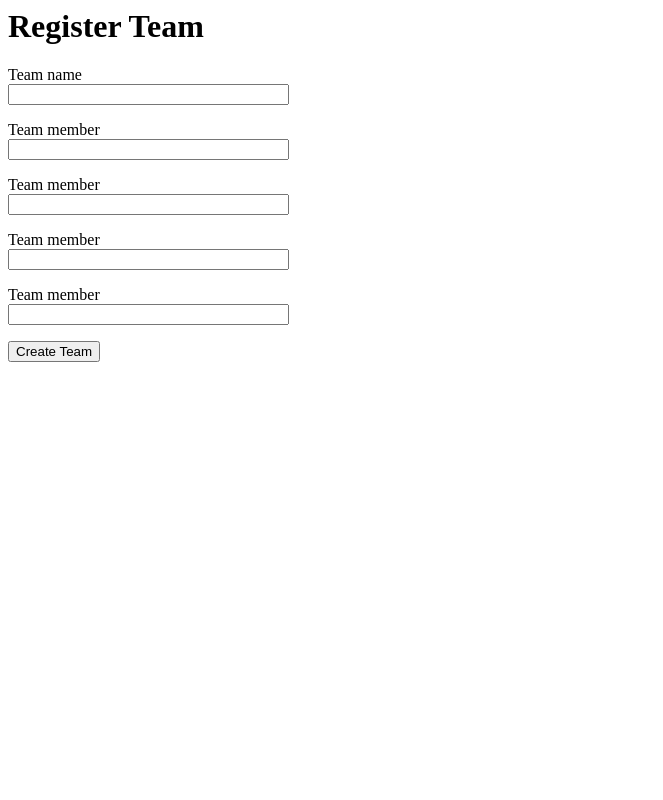
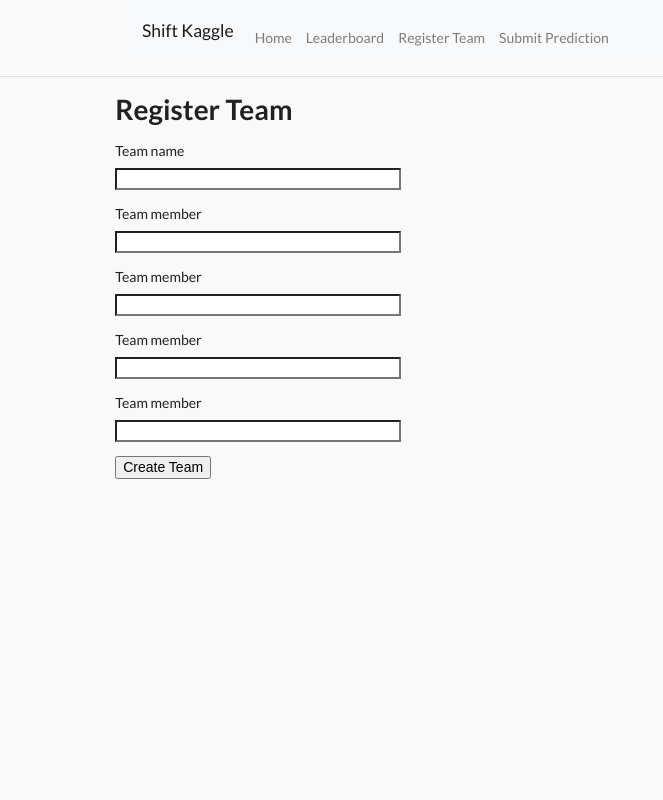
Before and after one commit to tduvernois/kaggle_leaderboard, a Flask app: page /register_team in a window 1280 px wide. Shown: the whole page, without its empty margins (0-663 px from the left). Run offline with Flask 2, Linux system fonts and the light colour scheme; parts of the project's set-up code (start-up, migrations or seed data) failed here and were passed over; some libraries are stand-ins or nearby versions.

Commit message:
Adding header to all html pages

```diff
--- a/app/models.py
+++ b/app/models.py
@@ -25,7 +25,7 @@ class Team(db.Model):
 
 class Member(db.Model):
     id = db.Column(db.Integer, primary_key=True)
-    name = db.Column(db.String(200), index=True, unique=True)
+    name = db.Column(db.String(200))
     team_id = db.Column(db.Integer, db.ForeignKey('team.id'))
 
     def __repr__(self):
--- /dev/null
+++ b/app/templates/base.html
@@ -0,0 +1,67 @@
+<html>
+<head>
+    {% if title %}
+    <title>{{ title }} - Shift Kaggle</title>
+    {% else %}
+    <title>Shift Kaggle</title>
+    {% endif %}
+    <script src='https://cdnjs.cloudflare.com/ajax/libs/jquery/3.1.0/jquery.min.js'></script>
+
+    <link
+            rel="stylesheet"
+            href="https://cdn.jsdelivr.net/npm/bootstrap@4.5.3/dist/css/bootstrap.min.css"
+            integrity="sha384-TX8t27EcRE3e/ihU7zmQxVncDAy5uIKz4rEkgIXeMed4M0jlfIDPvg6uqKI2xXr2"
+            crossorigin="anonymous"
+    />
+    <link rel="stylesheet" href="{{url_for('static', filename='episode.css')}}">
+    <link
+            href="https://cdnjs.cloudflare.com/ajax/libs/semantic-ui/2.4.1/semantic.min.css"
+            rel="stylesheet"
+    />
+    <script src="https://maxcdn.bootstrapcdn.com/bootstrap/4.1.0/js/bootstrap.min.js"></script>
+
+    <script src="https://cdnjs.cloudflare.com/ajax/libs/semantic-ui/2.4.1/semantic.min.js"></script>
+</head>
+<body style="background-color: #F9F9F9">
+<nav class="navbar navbar-expand-lg navbar-light bg-light"
+    style="margin-left:10%;margin-right:15%">
+    <a class="navbar-brand" href="{{ url_for('index') }}">Shift Kaggle</a>
+    <button
+            class="navbar-toggler"
+            type="button"
+            data-toggle="collapse"
+            data-target="#navbarSupportedContent"
+            aria-controls="navbarSupportedContent"
+            aria-expanded="false"
+            aria-label="Toggle navigation"
+    >
+        <span class="navbar-toggler-icon"></span>
+    </button>
+
+    <div class="collapse navbar-collapse" id="navbarSupportedContent">
+        <ul class="navbar-nav mr-auto" style="margin-top:revert">
+            <li class="nav-item">
+                <a class="nav-link" href="{{ url_for('index') }}">Home</a>
+            </li>
+            <li class="nav-item">
+                <a class="nav-link" href="{{ url_for('leaderboard') }}">Leaderboard</a>
+            </li>
+            <li class="nav-item">
+                <a class="nav-link" href="{{ url_for('register_team') }}">Register Team</a>
+            </li>
+            <li class="nav-item">
+                <a class="nav-link" href="{{ url_for('submit_prediction') }}">Submit Prediction</a>
+            </li>
+
+        </ul>
+    </div>
+</nav>
+<hr>
+<div style="margin-left:5%;margin-right:15%">
+    <div style="margin-left:5%;max-width:900px">
+        {% block content %}{% endblock %}
+    </div>
+</div>
+
+</body>
+</html>
--- a/app/templates/leaderboard.html
+++ b/app/templates/leaderboard.html
@@ -1,3 +1,5 @@
+{% extends "base.html" %}
+
 {% block content %}
     <h1>Leaderboard</h1>
 
--- a/app/templates/register_team.html
+++ b/app/templates/register_team.html
@@ -1,3 +1,5 @@
+{% extends "base.html" %}
+
 {% block content %}
     <h1>Register Team</h1>
     <form action="" method="post" novalidate>
--- a/app/templates/submit_predictions.html
+++ b/app/templates/submit_predictions.html
@@ -1,3 +1,6 @@
+{% extends "base.html" %}
+
+
 {% block content %}
 
 <head>
```
